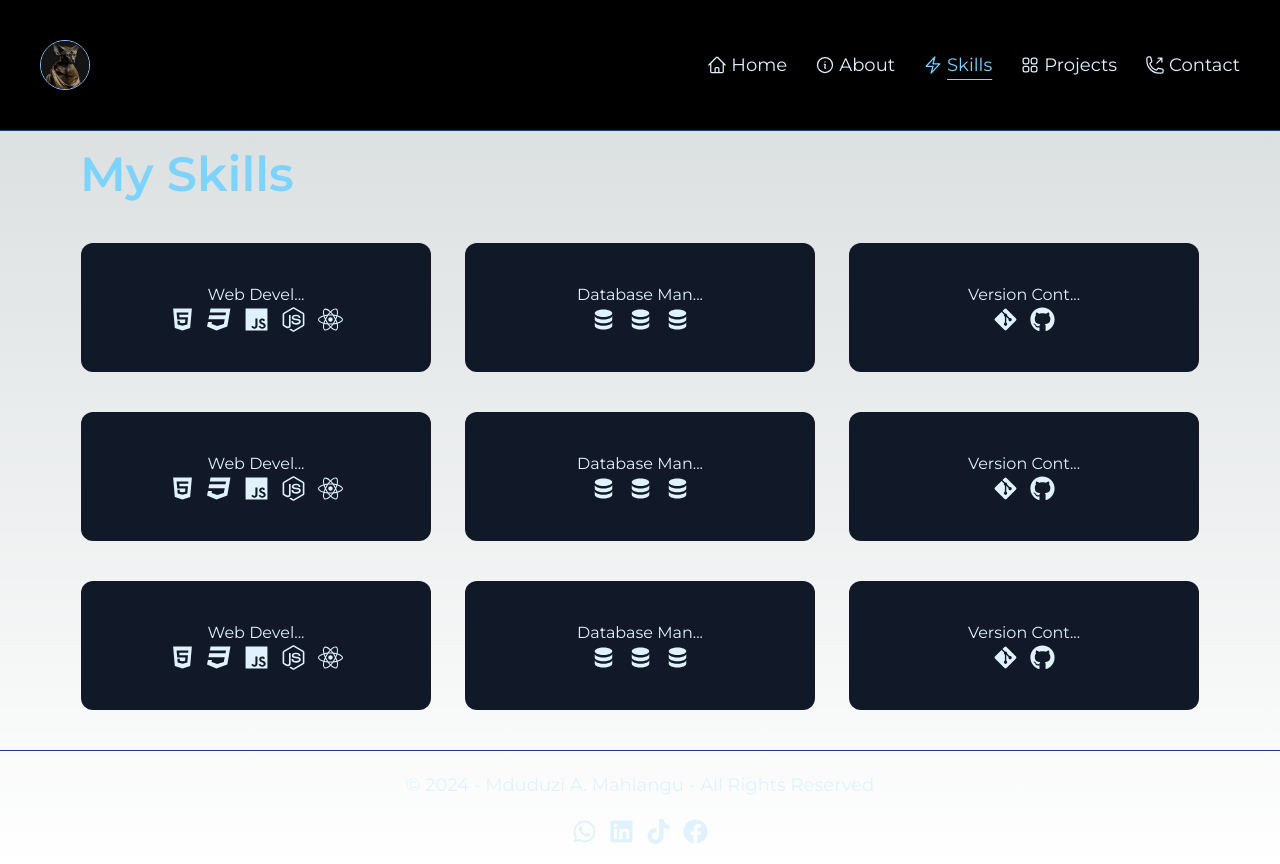
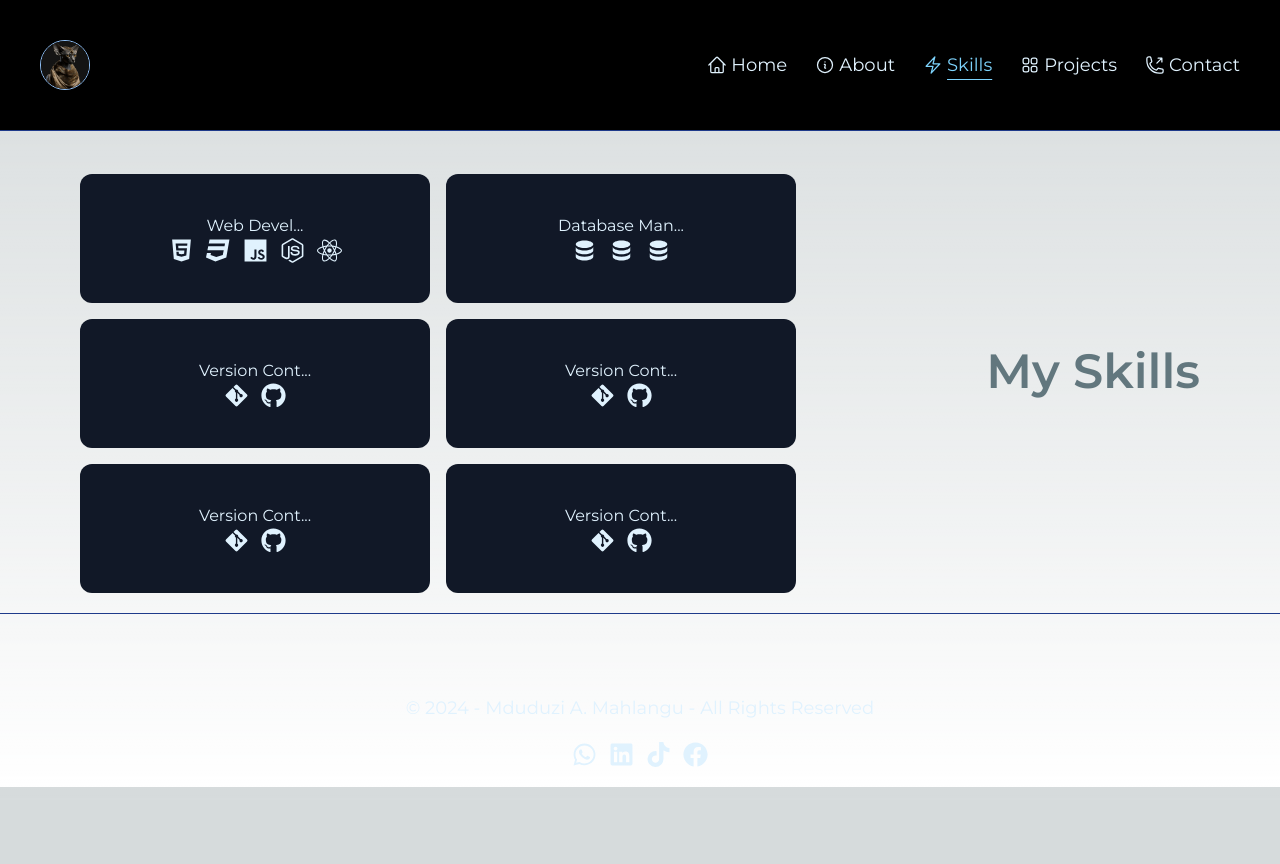
Before and after one commit to abdulmahl/my-portfolio, a Next.js app: page /skills in a window 1280 px wide. After the commit the page ends 800 px from the top, so only its background shows below. Built offline with nearby package versions, Linux system fonts and the light colour scheme.

Commit message:
Removed duplicate index.lock

```diff
--- a/app/about/page.js
+++ b/app/about/page.js
@@ -1,11 +1,11 @@
-import image from "../../public/aboutImage1.jpg";
+import image from "../../public/aboutImage.jpg";
 import Image from "next/image";
 
 export default function AboutMePage() {
   return (
     <section
       id="about"
-      className="p-3 pt-[80px] flex flex-col-reverse gap-5 md:flex-row md:justify-between md:p-5 md:pt-[100px] lg:pt-[150px] lg:px-20"
+      className="p-3 pt-[80px] flex flex-col-reverse gap-5 md:flex-row md:justify-between md:items-center md:p-0 md:pt-[90px] lg:pt-[130px] lg:px-20"
     >
       <Image
         src={image}
@@ -17,29 +17,21 @@ export default function AboutMePage() {
 
       <Image
         src={image}
-        width={300}
-        height={"auto"}
         alt="About"
-        className="hidden md:block lg:hidden rounded-xl w-[50%]"
+        className="hidden md:block lg:hidden w-[50%] h-full object-contain"
       />
 
       <Image
         src={image}
-        width={400}
-        height={0}
         alt="About"
-        className="hidden md:hidden lg:block w-[45%] rounded-xl"
+        className="hidden md:hidden lg:block w-[50%]"
       />
 
       <div className="flex flex-col md:w-[50%]">
-        <h2 className="text-[1.7rem] text-sky-300 font-semibold pb-[1px] md:text-3xl lg:pb-[25px] lg:text-5xl">
+        <h2 className="text-[1.7rem] text-[#62777E] font-semibold pb-[1px] md:text-3xl lg:pb-[25px] lg:text-5xl">
           About Me
         </h2>
-        <p className="text-sm text-sky-100 pb-[10px] lg:text-lg">
-          Hello there my name is Abdul! I&apos;m a third-year student at Brigham
-          Young University Idaho pursuing a major in Software Development.
-          Currently employed at Eragateway as a full-stack developer intern.
-        </p>
+
         <p className="text-sm text-sky-100 lg:text-lg">
           My journey at BYU-Idaho has equipped me with the skills and knowledge
           necessary to tackle real-world challenges in the tech industry. I am
--- a/app/home/homePage.js
+++ b/app/home/homePage.js
@@ -8,12 +8,12 @@ export default function HomePage() {
   return (
     <>
       <section
-        className={`p-3 pt-[80px] flex flex-col gap-5 items-center md:pt-[100px] md:flex-row lg:items-center lg:justify-between lg:px-20 lg:pt-[150px]`}
+        className={`p-3 pt-[80px] flex flex-col gap-5 items-center md:pt-[90px] md:p-0 md:px-3 md:flex-row lg:items-center lg:justify-between lg:px-20 lg:pt-[130px]`}
       >
         <div className="md:w-[50%]">
           <h1
             className={
-              "text-[1.7rem] text-sky-300 font-semibold pb-[1px] md:text-3xl lg:pb-[25px] lg:text-5xl"
+              "text-[1.7rem] text-[#62777E] font-semibold pb-[1px] md:text-3xl lg:pb-[25px] lg:text-5xl"
             }
           >
             M. Abdul Mahlangu
@@ -50,14 +50,14 @@ export default function HomePage() {
           </p>
           <div className="flex gap-5 items-center">
             <div
-              className={`flex justify-center items-center gap-3 w-[170px] lg:w-[190px] text-md text-sky-100 bg-blue-800 p-3 rounded-xl hover:bg-blue-900 lg:text-lg`}
+              className={`flex justify-center items-center gap-3 w-[170px] lg:w-[190px] text-md text-white font-medium bg-[#62777E] p-3 rounded-xl hover:bg-[#676D63] lg:text-lg`}
             >
               <Link href="/projects">See My Work</Link>
               <FaArrowRight />
             </div>
 
             <div
-              className={`flex justify-center items-center gap-3 w-[170px] lg:w-[190px] text-md text-sky-100 bg-blue-800 p-3 rounded-xl hover:bg-blue-900 lg:text-lg`}
+              className={`flex justify-center items-center gap-3 w-[170px] lg:w-[190px] text-md text-white font-medium bg-[#62777E] p-3 rounded-xl hover:bg-[#676D63] lg:text-lg`}
             >
               <Link href="/contact">Get In Touch</Link>
               <FaArrowRight />
@@ -73,18 +73,14 @@ export default function HomePage() {
         />
         <Image
           src={image}
-          width={300}
-          height={0}
           alt="Hero"
-          className="hidden md:block lg:hidden rounded-xl w-[50%]"
+          className="hidden md:block lg:hidden w-[50%] h-full object-contain"
         />
 
         <Image
           src={image}
-          width={400}
-          height={0}
           alt="Hero"
-          className="hidden md:hidden lg:block lg:w-[41%] rounded-xl"
+          className="hidden md:hidden lg:block lg:w-[50%]"
         />
       </section>
     </>
--- a/app/skills/page.js
+++ b/app/skills/page.js
@@ -11,15 +11,13 @@ import { HiDatabase } from "react-icons/hi";
 
 export default function MySkillsPage() {
   return (
-    <section
-      id="skills"
-      className="p-3 md:p-5 pt-[80px] md:pt-[100px] lg:pt-[150px] lg:px-20"
-    >
-      <h2 className="text-[1.7rem] text-sky-300 font-semibold pb-[1px] md:text-3xl lg:pb-[25px] lg:text-5xl">
+    <section className="flex flex-col p-3 md:flex-row-reverse md:items-center md:justify-between md:p-5 pt-[80px] md:pt-[100px] lg:pt-[174px] lg:px-20">
+      <h2 className="text-[1.7rem] text-[#62777E] font-semibold pb-[1px] md:text-3xl lg:pb-[25px] lg:text-5xl">
         My Skills
       </h2>
-      <div className="text-sky-100 grid gap-8 md:grid md:grid-cols-3 md:place-items-center">
-        <div className="flex flex-col items-center bg-gray-900 p-10 w-[350px] md:w-[230px] lg:w-[350px] my-5 rounded-xl">
+
+      <div className="text-sky-100 grid place-content-center gap-4 md:grid-cols-2 md:place-items-center">
+        <div className="flex flex-col items-center bg-gray-900 p-10 w-[350px] md:w-[230px] lg:w-[350px] rounded-xl">
           <h3 className="md:hidden">Web Development</h3>
           <h3 className="hidden md:block">Web Devel...</h3>
           <div className="flex gap-3">
@@ -31,7 +29,7 @@ export default function MySkillsPage() {
           </div>
         </div>
 
-        <div className="flex flex-col items-center bg-gray-900 p-10 w-[350px] md:w-[230px] lg:w-[350px] my-5 rounded-xl">
+        <div className="flex flex-col items-center bg-gray-900 p-10 w-[350px] md:w-[230px] lg:w-[350px] rounded-xl">
           <h3 className="md:hidden">Database Management</h3>
           <h3 className="hidden md:block">Database Man...</h3>
           <div className="flex gap-3">
@@ -41,7 +39,7 @@ export default function MySkillsPage() {
           </div>
         </div>
 
-        <div className="flex flex-col items-center bg-gray-900 p-10 w-[350px] md:w-[230px] lg:w-[350px] my-5 rounded-xl">
+        <div className="flex flex-col items-center bg-gray-900 p-10 w-[350px] md:w-[230px] lg:w-[350px] rounded-xl">
           <h3 className="md:hidden">Version Control</h3>
           <h3 className="hidden md:block">Version Cont...</h3>
           <div className="flex items-center gap-3">
@@ -49,32 +47,8 @@ export default function MySkillsPage() {
             <FaGithub size={25} />
           </div>
         </div>
-      </div>
 
-      <div className="text-sky-100 grid gap-8 md:grid md:grid-cols-3 md:place-items-center">
-        <div className="flex flex-col items-center bg-gray-900 p-10 w-[350px] md:w-[230px] lg:w-[350px] my-5 rounded-xl">
-          <h3 className="md:hidden">Web Development</h3>
-          <h3 className="hidden md:block">Web Devel...</h3>
-          <div className="flex gap-3">
-            <FaHtml5 size={25} />
-            <FaCss3 size={25} />
-            <FaJs size={25} />
-            <FaNodeJs size={25} />
-            <FaReact size={25} />
-          </div>
-        </div>
-
-        <div className="flex flex-col items-center bg-gray-900 p-10 w-[350px] md:w-[230px] lg:w-[350px] my-5 rounded-xl">
-          <h3 className="md:hidden">Database Management</h3>
-          <h3 className="hidden md:block">Database Man...</h3>
-          <div className="flex gap-3">
-            <HiDatabase size={25} />
-            <HiDatabase size={25} />
-            <HiDatabase size={25} />
-          </div>
-        </div>
-
-        <div className="flex flex-col items-center bg-gray-900 p-10 w-[350px] md:w-[230px] lg:w-[350px] my-5 rounded-xl">
+        <div className="flex flex-col items-center bg-gray-900 p-10 w-[350px] md:w-[230px] lg:w-[350px] rounded-xl">
           <h3 className="md:hidden">Version Control</h3>
           <h3 className="hidden md:block">Version Cont...</h3>
           <div className="flex items-center gap-3">
@@ -82,32 +56,17 @@ export default function MySkillsPage() {
             <FaGithub size={25} />
           </div>
         </div>
-      </div>
 
-      <div className="text-sky-100 grid gap-8 md:grid md:grid-cols-3 md:place-items-center">
-        <div className="flex flex-col items-center bg-gray-900 p-10 w-[350px] md:w-[230px] lg:w-[350px] my-5 rounded-xl">
-          <h3 className="md:hidden">Web Development</h3>
-          <h3 className="hidden md:block">Web Devel...</h3>
-          <div className="flex gap-3">
-            <FaHtml5 size={25} />
-            <FaCss3 size={25} />
-            <FaJs size={25} />
-            <FaNodeJs size={25} />
-            <FaReact size={25} />
+        <div className="flex flex-col items-center bg-gray-900 p-10 w-[350px] md:w-[230px] lg:w-[350px] rounded-xl">
+          <h3 className="md:hidden">Version Control</h3>
+          <h3 className="hidden md:block">Version Cont...</h3>
+          <div className="flex items-center gap-3">
+            <FaGitAlt size={25} />
+            <FaGithub size={25} />
           </div>
         </div>
 
-        <div className="flex flex-col items-center bg-gray-900 p-10 w-[350px] md:w-[230px] lg:w-[350px] my-5 rounded-xl">
-          <h3 className="md:hidden">Database Management</h3>
-          <h3 className="hidden md:block">Database Man...</h3>
-          <div className="flex gap-3">
-            <HiDatabase size={25} />
-            <HiDatabase size={25} />
-            <HiDatabase size={25} />
-          </div>
-        </div>
-
-        <div className="flex flex-col items-center bg-gray-900 p-10 w-[350px] md:w-[230px] lg:w-[350px] my-5 rounded-xl">
+        <div className="flex flex-col items-center bg-gray-900 p-10 w-[350px] md:w-[230px] lg:w-[350px] rounded-xl">
           <h3 className="md:hidden">Version Control</h3>
           <h3 className="hidden md:block">Version Cont...</h3>
           <div className="flex items-center gap-3">
--- a/app/ui/deskTopNav.js
+++ b/app/ui/deskTopNav.js
@@ -23,7 +23,7 @@ export default function DeskTopNav() {
                     ? "text-sky-300 underline underline-offset-8"
                     : "text-sky-100"
                 }
-                hover:text-sky-300 hover:underline hover:underline-offset-8`}
+                hover:text-sky-300`}
             >
               {icon}
               {title}
--- a/app/ui/footer.js
+++ b/app/ui/footer.js
@@ -5,7 +5,7 @@ export default function Footer() {
   const year = new Date();
 
   return (
-    <footer className="py-5 w-full flex flex-col gap-5 items-center justify-between text-sm border-t border-blue-900 text-sky-100 lg:text-lg relative">
+    <footer className="py-5 w-full flex flex-col gap-5 items-center justify-between text-sm border-t border-blue-900 text-sky-100 lg:text-lg lg:pt-20">
       <p>
         &copy; <span>{year.getFullYear()}</span>
         {" - "}Mduduzi A. Mahlangu - All Rights Reserved
--- a/package.json
+++ b/package.json
@@ -6,8 +6,7 @@
     "dev": "next dev",
     "build": "next build",
     "start": "next start",
-    "lint": "next lint",
-    "nodemon": "nodemon server"
+    "lint": "next lint"
   },
   "dependencies": {
     "@heroicons/react": "^2.1.5",
```
Also changed, not shown: app/contact/page.js (+59 -5 lines), app/projects/page.js (+11 -88 lines), public/aboutImage.jpg (added).
